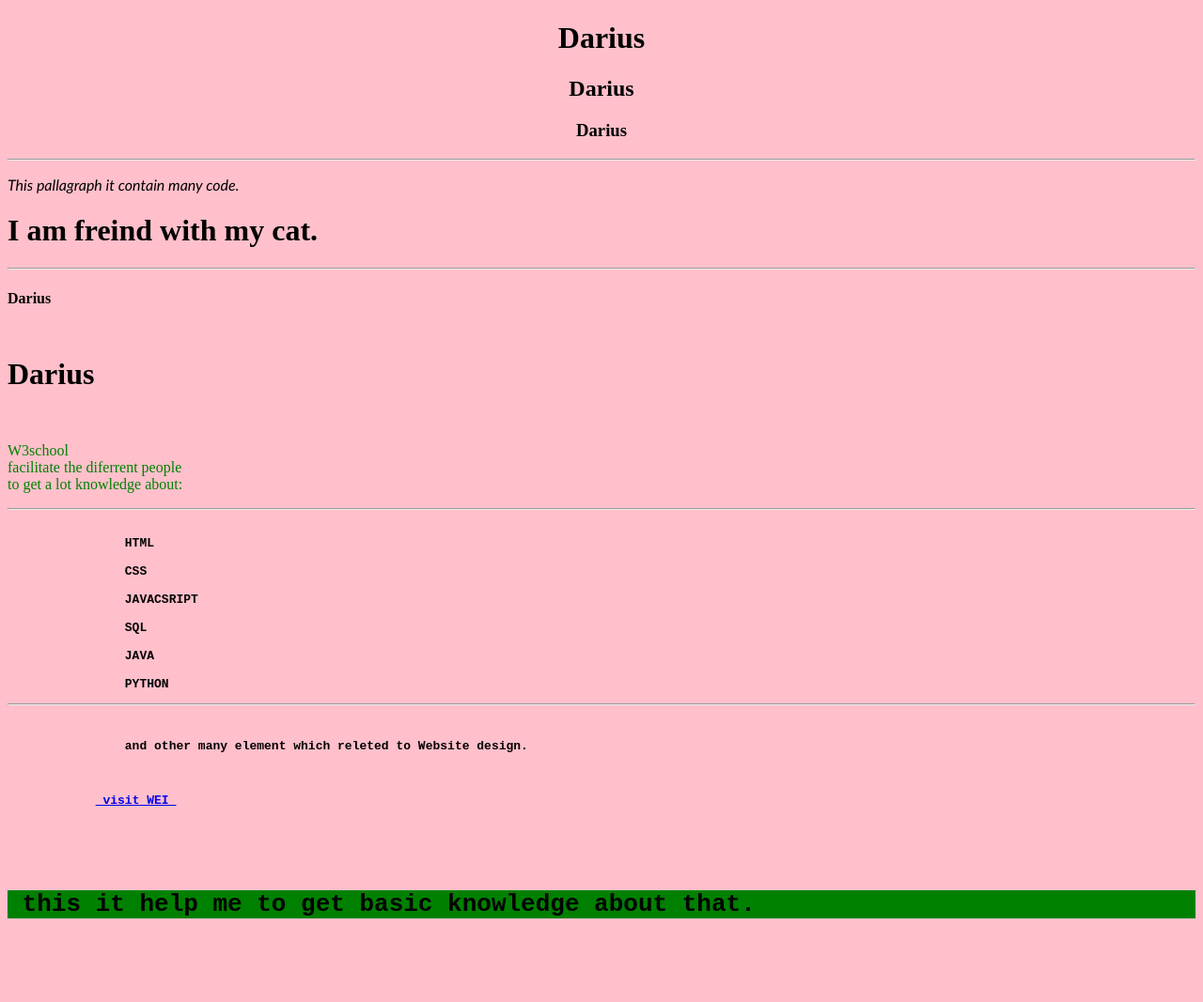
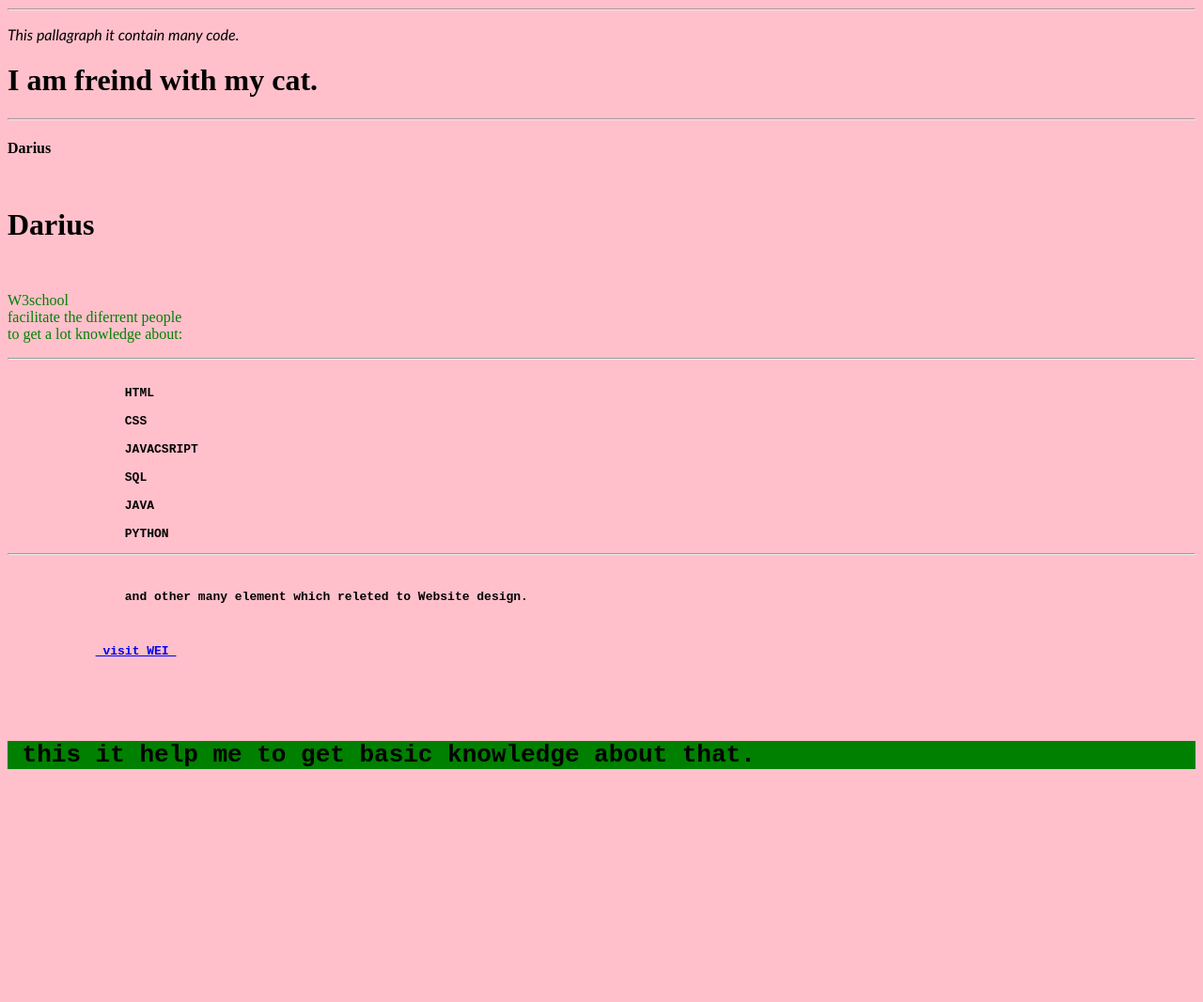
Before and after one commit to Darius-collab/Darius, a plain HTML site: page test.html in a window 1280 px wide. Shown: the part 25-1092 px from the top of the page at 94% size. After the commit the page ends 1005 px from the top, so only its background shows below. Drawn offline with Linux system fonts and the light colour scheme.

Commit message:
hidden information
This information is hidden

```diff
--- a/test.html
+++ b/test.html
@@ -4,10 +4,11 @@
         <title> my first webpage</title>
         <body style="background-color:pink;">
 <img scr= "listening.jpg" width="500" heigth="600">
-            <h1 style="text-align:center;"> Darius</h1>
+          <!--  <h1 style="text-align:center;"> Darius</h1>
             <h2 style="text-align:center;"> Darius</h2>
             <h3 style="text-align:center;"> Darius</h3>
-<hr>
+               -->
+            <hr>
 <i><p  style="font-family:Gill Sans;"> This pallagraph it contain many code.</p></i>
 <h1>I am freind with my cat.</h1>
 <hr>
```
